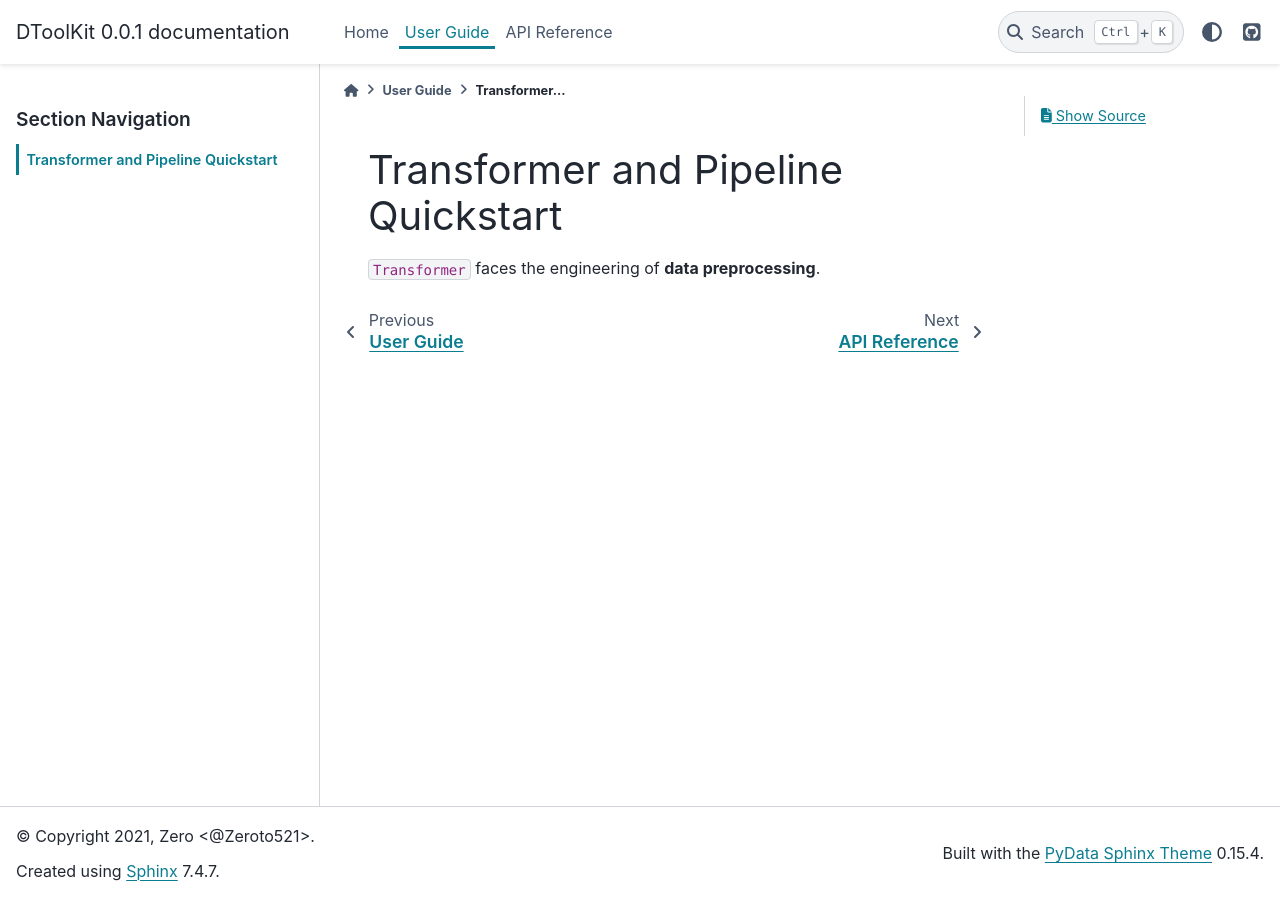
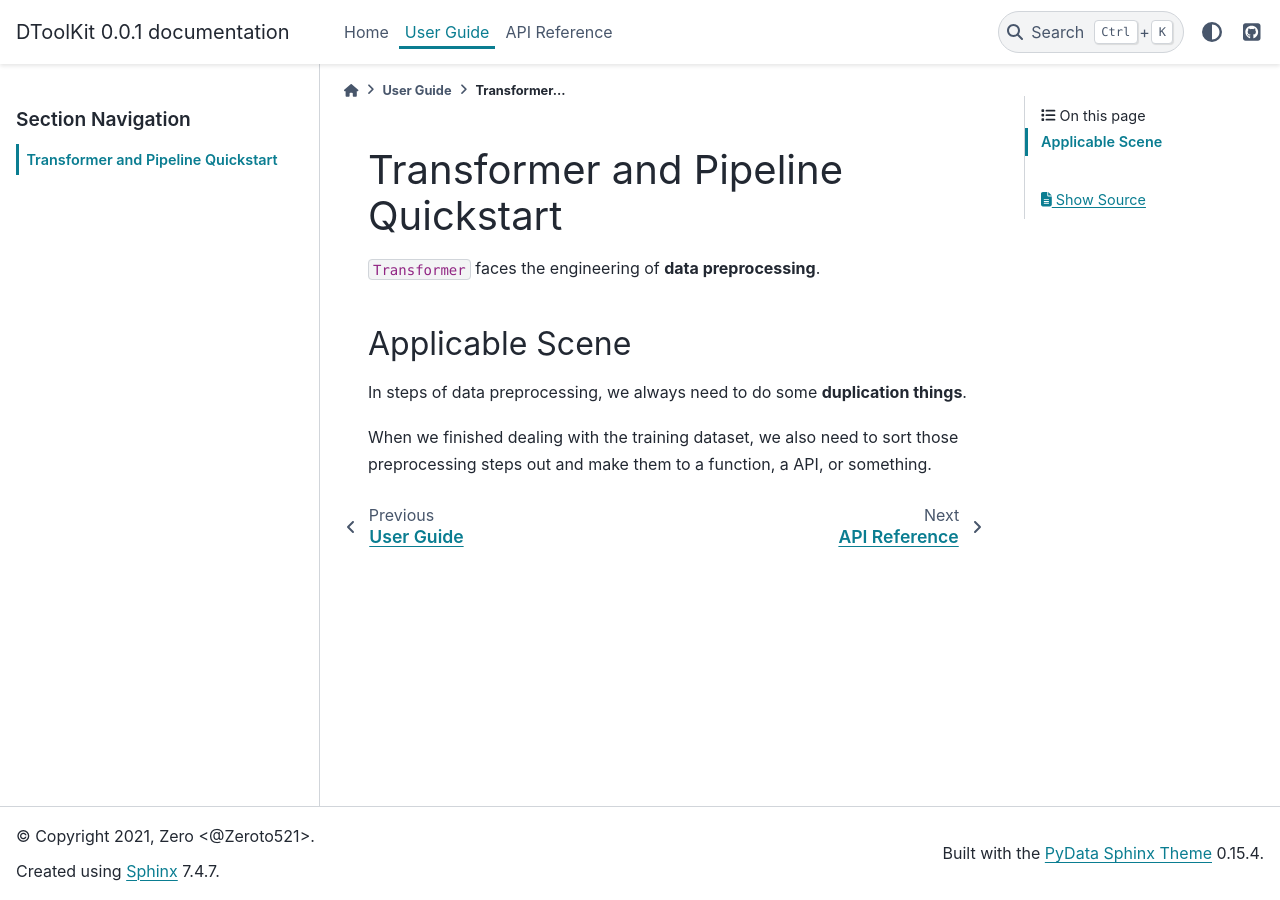
Before and after one commit to Zeroto521/my-data-toolkit, a Sphinx documentation site: the page built from doc/source/guide/transformer.md, in a window 1280 px wide. Built offline with Sphinx 7.4.7 and the PyData theme 0.15.4, drawn with Linux system fonts in a browser that asks for light colours.

Commit message:
DOC: add applicable scene part

```diff
--- a/doc/source/guide/transformer.md
+++ b/doc/source/guide/transformer.md
@@ -1,3 +1,9 @@
 # Transformer and Pipeline Quickstart
 
 `Transformer` faces the engineering of **data preprocessing**.
+
+## Applicable Scene
+
+In steps of data preprocessing, we always need to do some **duplication things**.
+
+When we finished dealing with the training dataset, we also need to sort those preprocessing steps out and make them to a function, a API, or something.
```
